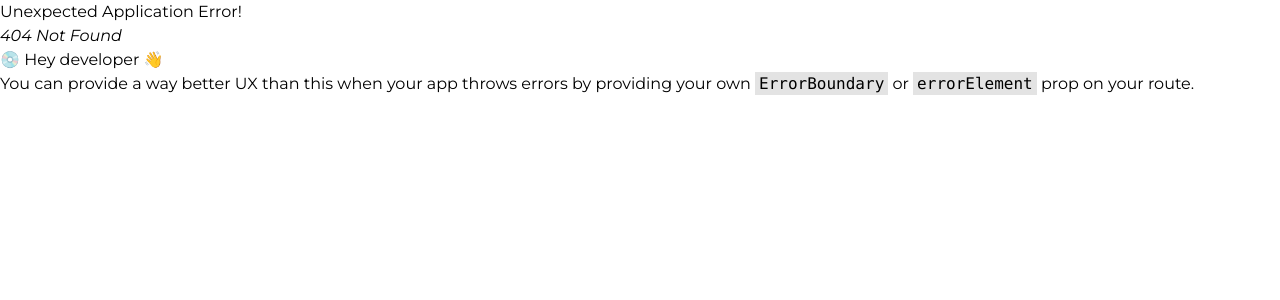
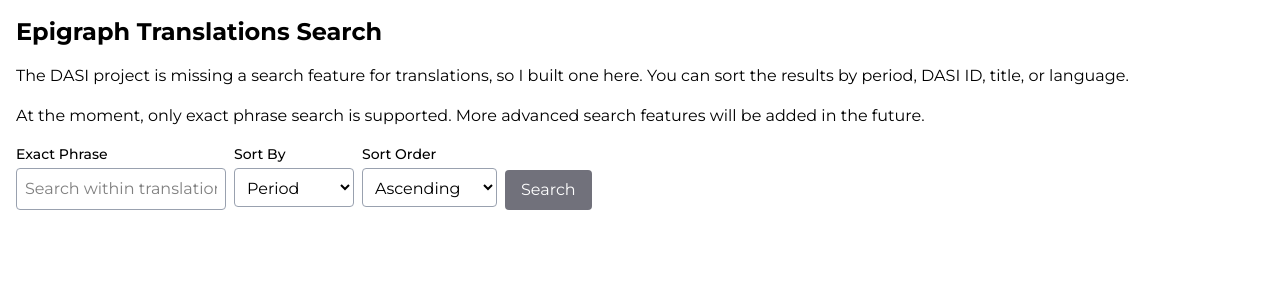
Before and after one commit to AymanAlSuleihi/hudhud, a React (Vite) app in the folder src/frontend/: page /epigraphs in a window 1280 px wide. Before the commit this address had no page. Shown: the top 300 px of the page. Built offline with nearby package versions, Linux system fonts and the light colour scheme.

Commit message:
Add Epigraphs Translation search view

```diff
--- a/src/frontend/src/router/Routes.tsx
+++ b/src/frontend/src/router/Routes.tsx
@@ -3,6 +3,7 @@ import { createBrowserRouter } from "react-router-dom"
 import App from "../App.tsx"
 import Home from "../views/Home.tsx"
 import Word from "../views/Word.tsx"
+import Epigraphs from "../views/Epigraphs.tsx"
 
 export const Router = createBrowserRouter([
   {
@@ -17,6 +18,10 @@ export const Router = createBrowserRouter([
         path: "/word/:urlKey",
         element: <Word />,
       },
+      {
+        path: "/epigraphs",
+        element: <Epigraphs />,
+      },
     ],
   },
 ])
--- /dev/null
+++ b/src/frontend/src/views/Epigraphs.tsx
@@ -0,0 +1,167 @@
+import React, { useEffect, useState } from "react"
+import { useSearchParams } from "react-router-dom"
+import { EpigraphsService, EpigraphsOutBasic } from "../client"
+
+const Epigraphs: React.FC = () => {
+  const [searchParams, setSearchParams] = useSearchParams()
+
+  const [searchTerm, setSearchTerm] = useState(searchParams.get("q") || "")
+  const [sortField, setSortField] = useState(searchParams.get("sort") || "period")
+  const [sortOrder, setSortOrder] = useState(searchParams.get("order") || "asc")
+  const [epigraphs, setEpigraphs] = useState<EpigraphsOutBasic | null>(null)
+
+  const handleSearch = async () => {
+    try {
+      setSearchParams({
+        q: searchTerm,
+        sort: sortField,
+        order: sortOrder,
+      })
+
+      const result = await EpigraphsService.epigraphsFilterEpigraphs({
+        translationText: searchTerm,
+        sortField: sortField,
+        sortOrder: sortOrder,
+      })
+      setEpigraphs(result)
+    } catch (error) {
+      console.error("Error fetching epigraphs:", error)
+    }
+  }
+
+  useEffect(() => {
+    if (searchParams.get("q")) {
+      handleSearch()
+    }
+  }, [])
+
+  return (
+    <div className="max-w-7xl p-4 mx-auto">
+      <h1 className="text-2xl font-bold mb-4">Epigraph Translations Search</h1>
+
+      <p className="mb-4">
+        The DASI project is missing a search feature for translations, so I built one here.
+        You can sort the results by period, DASI ID, title, or language.
+      </p>
+
+      <p className="mb-4">
+        At the moment, only exact phrase search is supported. More advanced search features will be added in the future.
+      </p>
+
+      <div className="flex flex-wrap gap-2 mb-4">
+        <div>
+          <label className="block text-sm font-medium mb-1">
+            Exact Phrase
+          </label>
+          <input
+            type="text"
+            value={searchTerm}
+            onChange={(e) => setSearchTerm(e.target.value)}
+            onKeyDown={(e) => e.key === "Enter" && handleSearch()}
+            className="border border-gray-400 p-2 rounded"
+            placeholder="Search within translations..."
+          />
+        </div>
+
+        <div>
+          <label className="block text-sm font-medium mb-1">
+            Sort By
+          </label>
+          <select
+            value={sortField}
+            onChange={(e) => setSortField(e.target.value)}
+            className="border border-gray-400 p-2 rounded"
+          >
+            <option value="period">Period</option>
+            <option value="dasi_id">DASI ID</option>
+            <option value="title">Title</option>
+            <option value="language_level_1">Language</option>
+          </select>
+        </div>
+
+        <div>
+          <label className="block text-sm font-medium mb-1">
+            Sort Order
+          </label>
+          <select
+            value={sortOrder}
+            onChange={(e) => setSortOrder(e.target.value)}
+            className="border border-gray-400 p-2 rounded"
+          >
+            <option value="asc">Ascending</option>
+            <option value="desc">Descending</option>
+          </select>
+        </div>
+
+        <button
+          onClick={handleSearch}
+          className="bg-zinc-500 text-white px-4 py-2 rounded self-end"
+        >
+          Search
+        </button>
+      </div>
+
+      {epigraphs && (
+        <div>
+          <p className="mb-4">Found {epigraphs.count} results</p>
+          <div className="space-y-4">
+            {epigraphs.epigraphs.map((epigraph) => (
+              <div key={epigraph.id} className="border border-gray-400 p-4 rounded-sm">
+                <div className="flex justify-between mb-2">
+                  <h2 className="font-bold">{epigraph.title}</h2>
+                  <div>
+                    <span className="text-gray-500">DASI ID: {epigraph.dasi_id}</span>
+                  </div>
+                </div>
+
+                <div className="flex flex-wrap justify-between gap-1 mb-4 text-sm">
+                  <div>
+                    <span className="font-medium">Period:</span> {epigraph.period || "Unknown"}
+                  </div>
+                  <div>
+                    <span className="font-medium">Language:</span>{' '}
+                    {[
+                      epigraph.language_level_1,
+                      epigraph.language_level_2,
+                      epigraph.language_level_3
+                    ].filter(Boolean).join(' → ')}
+                  </div>
+                  <div>
+                    <span className="font-medium">Sites:</span>{' '}
+                    {epigraph.sites?.map((site) => site.name).join(', ') || "Unknown"}
+                  </div>
+                  <div className="self-start">
+                    <a href={epigraph.uri} target="_blank" rel="noopener noreferrer"
+                      className="text-blue-600 hover:underline">
+                      View Source
+                    </a>
+                  </div>
+                </div>
+
+                {epigraph.translations && epigraph.translations.length > 0 && (
+                  <div className="mt-4">
+                    <h3 className="font-medium mb-2">Translations:</h3>
+                    <div className="space-y-2">
+                      {epigraph.translations.map((trans, idx) => (
+                        <div key={idx} className="text-sm bg-gray-100/70 p-3 rounded">
+                          <p>{trans.text}</p>
+                          {trans.language && (
+                            <p className="text-gray-500 text-xs mt-1">
+                              Language: {trans.language}
+                            </p>
+                          )}
+                        </div>
+                      ))}
+                    </div>
+                  </div>
+                )}
+              </div>
+            ))}
+          </div>
+        </div>
+      )}
+    </div>
+  )
+}
+
+export default Epigraphs
```
